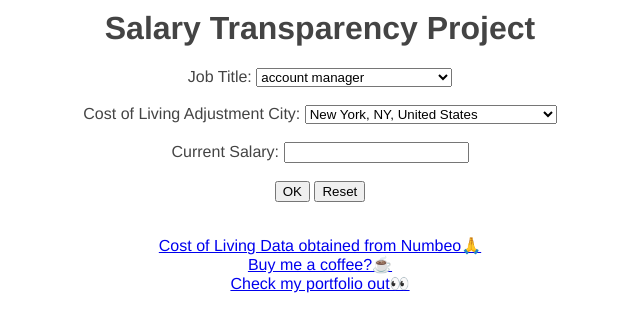
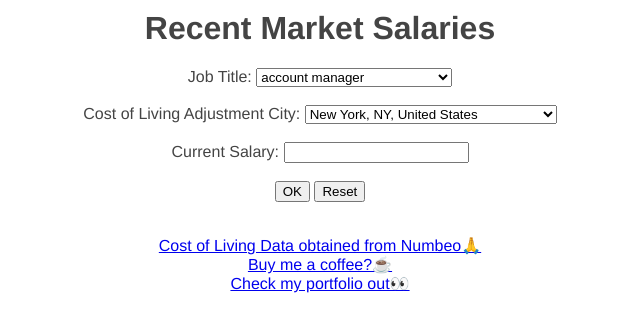
Before and after one commit to ishengy/recent-market-salaries, a Flask app: page / in a window 1280 px wide. Shown: the top 332 px of the page, without its empty margins (320-960 px from the left). Run offline with Flask 2, Linux system fonts and the light colour scheme.

Commit message:
Update landing.html

```diff
--- a/src/templates/landing.html
+++ b/src/templates/landing.html
@@ -1,11 +1,11 @@
 <html>
     <head>
-        <title>Salary Transparency</title>
+        <title>Recent Market Salaries</title>
         <link rel="stylesheet" href="{{ url_for('static', filename='css/main.css') }}">
     </head>
     <body>
         <div class="form-container">
-            <h1>Salary Transparency Project</h1>
+            <h1>Recent Market Salaries</h1>
             <form id="myForm" action="/get_plot" method="POST"> Job Title: <SELECT name="job"> {% for jt in job_list %} <OPTION value="{{jt}}" {% if jt == selected_job %} selected{% endif %}>
                         {{jt}}
                     </option> {% endfor %} </SELECT>
```
